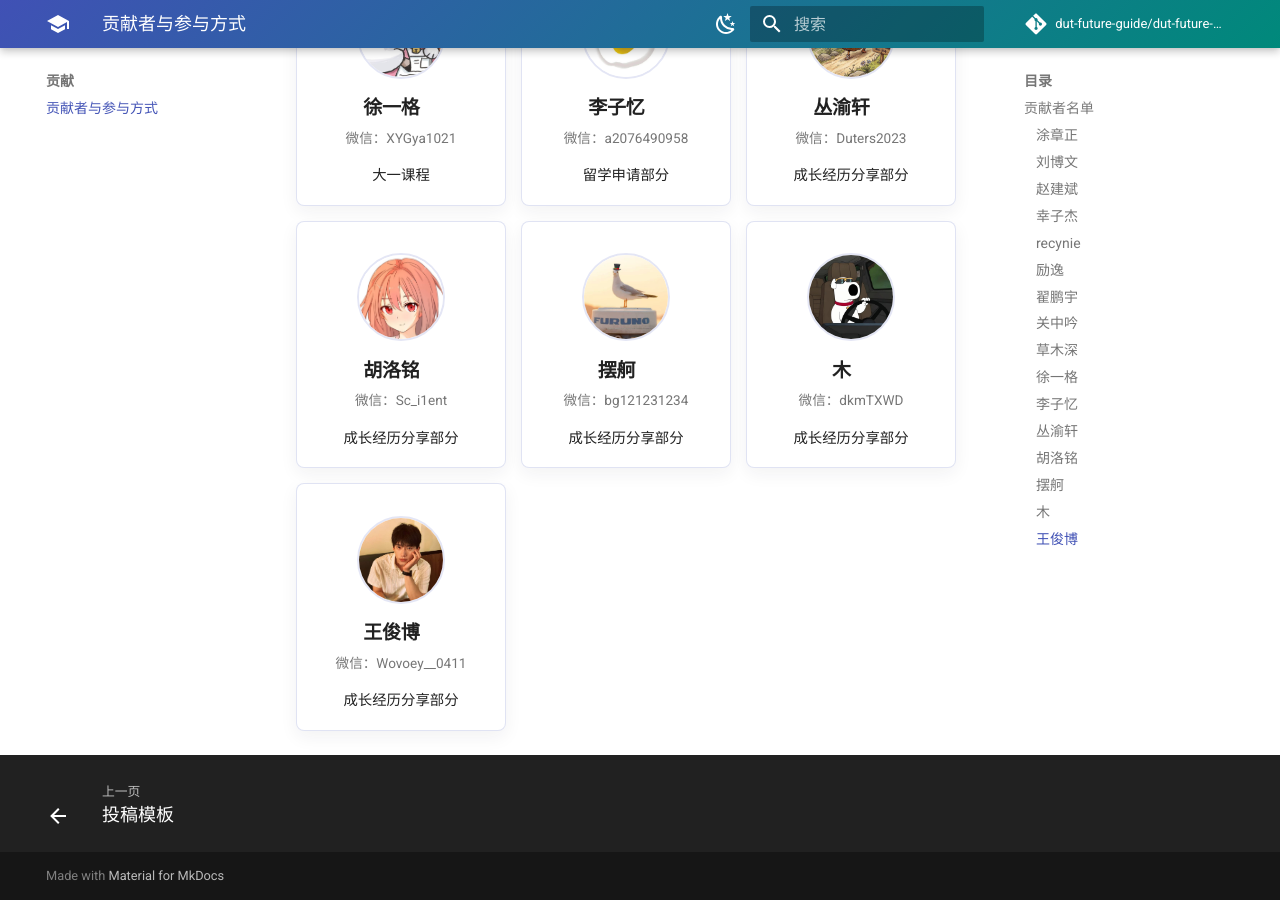
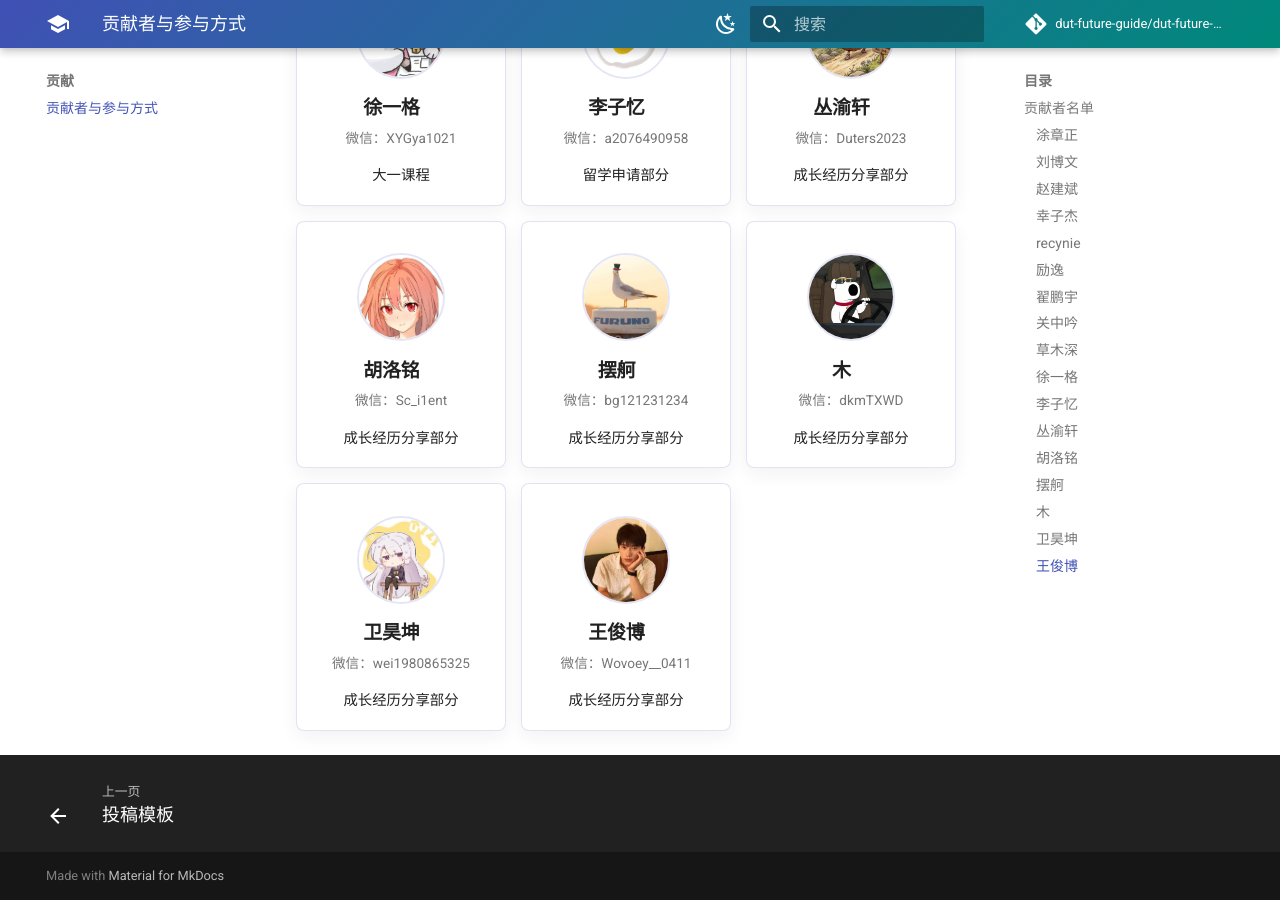
Before and after one commit to dut-future-guide/dut-future-guide.github.io, an MkDocs documentation site: the page built from docs/appendix/contribution.md, in a window 1280 px wide and 900 px high, scrolled down 1794 px. Built offline with MkDocs 1.6.1 and Material for MkDocs 9.7.7, drawn with Linux system fonts in a browser that asks for light colours; comment, search, counter and statistics services are not loaded.

Commit message:
update story content

```diff
--- a/docs/appendix/contribution.md
+++ b/docs/appendix/contribution.md
@@ -206,6 +206,18 @@
 
 <div class="contributor-card" markdown>
 
+![卫昊坤](assets/wei.jpg)
+
+### 卫昊坤
+
+<p class="contributor-contact">微信：wei1980865325</p>
+
+<p class="contributor-work">成长经历分享部分</p>
+
+</div>
+
+<div class="contributor-card" markdown>
+
 ![王俊博](assets/wangjunbo.jpg)
 
 ### 王俊博
--- a/mkdocs.yml
+++ b/mkdocs.yml
@@ -121,6 +121,7 @@ nav:
       - 摆舸: stories/baige.md
       - 木: stories/mu.md
       - 王俊博: stories/wangjunbo.md
+      - 卫昊坤: stories/weihaokun.md
       - 投稿模板: stories/story-template.md
 
   - 贡献:
```
Also changed, not shown: docs/stories/weihaokun.md (added, +19 -0 lines), docs/appendix/assets/wei.jpg (added).
